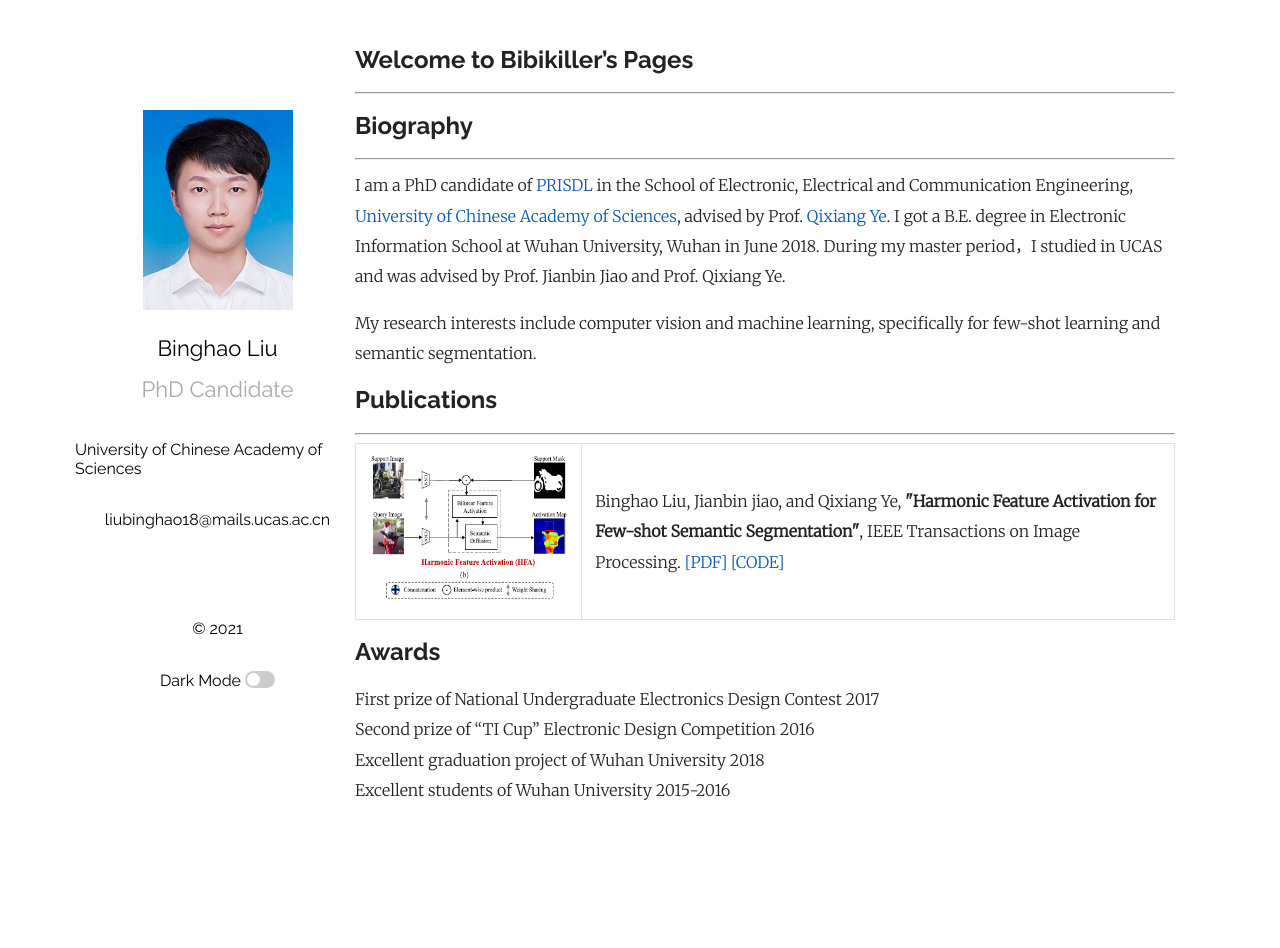
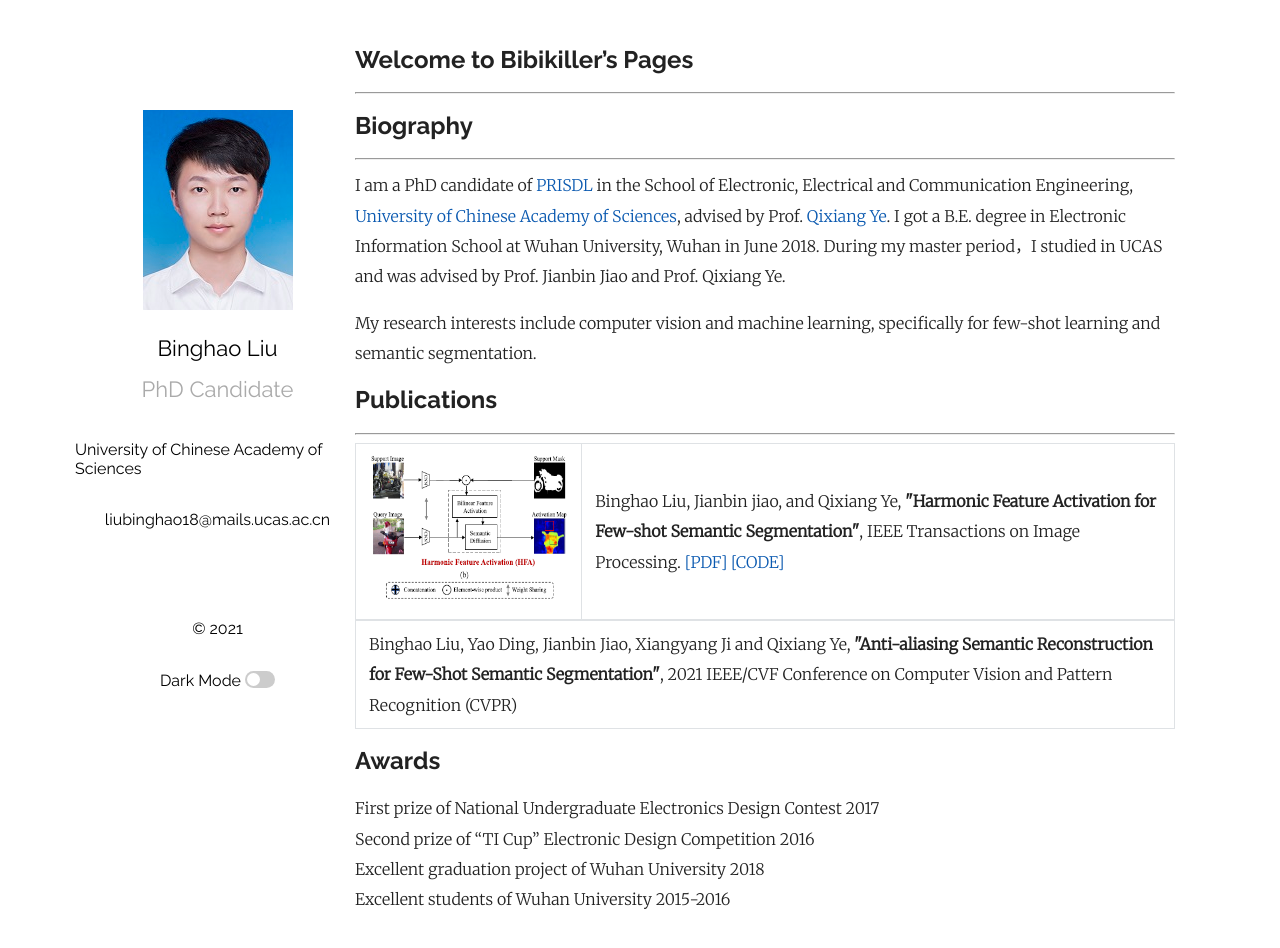
Before and after one commit to Bibikiller/Bibikiller.github.io, a Jekyll site: the page built from index.md, in a window 1280 px wide and 960 px high. Shown: the top 948 px of the window. Built offline with Jekyll 4.4.1, drawn with Linux system fonts in a browser that asks for light colours; some web fonts are replaced; our own code applies the rules of GitHub Pages for plain Markdown files; a script that is not in the unit is left out; comment, search, counter and statistics services are not loaded.

Commit message:
Update index.md

```diff
--- a/index.md
+++ b/index.md
@@ -19,6 +19,15 @@ IEEE Transactions on Image Processing. <a href="https://ieeexplore.ieee.org/docu
 </tr>
 </table>
 
+<table border="1">
+<tr>
+<td>Binghao Liu, Yao Ding, Jianbin Jiao, Xiangyang Ji and Qixiang Ye,
+<b>"Anti-aliasing Semantic Reconstruction for Few-Shot Semantic Segmentation"</b>,
+2021 IEEE/CVF Conference on Computer Vision and Pattern Recognition (CVPR)
+</td>
+</tr>
+</table>
+
 ## Awards
 First prize of National Undergraduate Electronics Design Contest 2017
 Second prize of “TI Cup” Electronic Design Competition 2016
```
